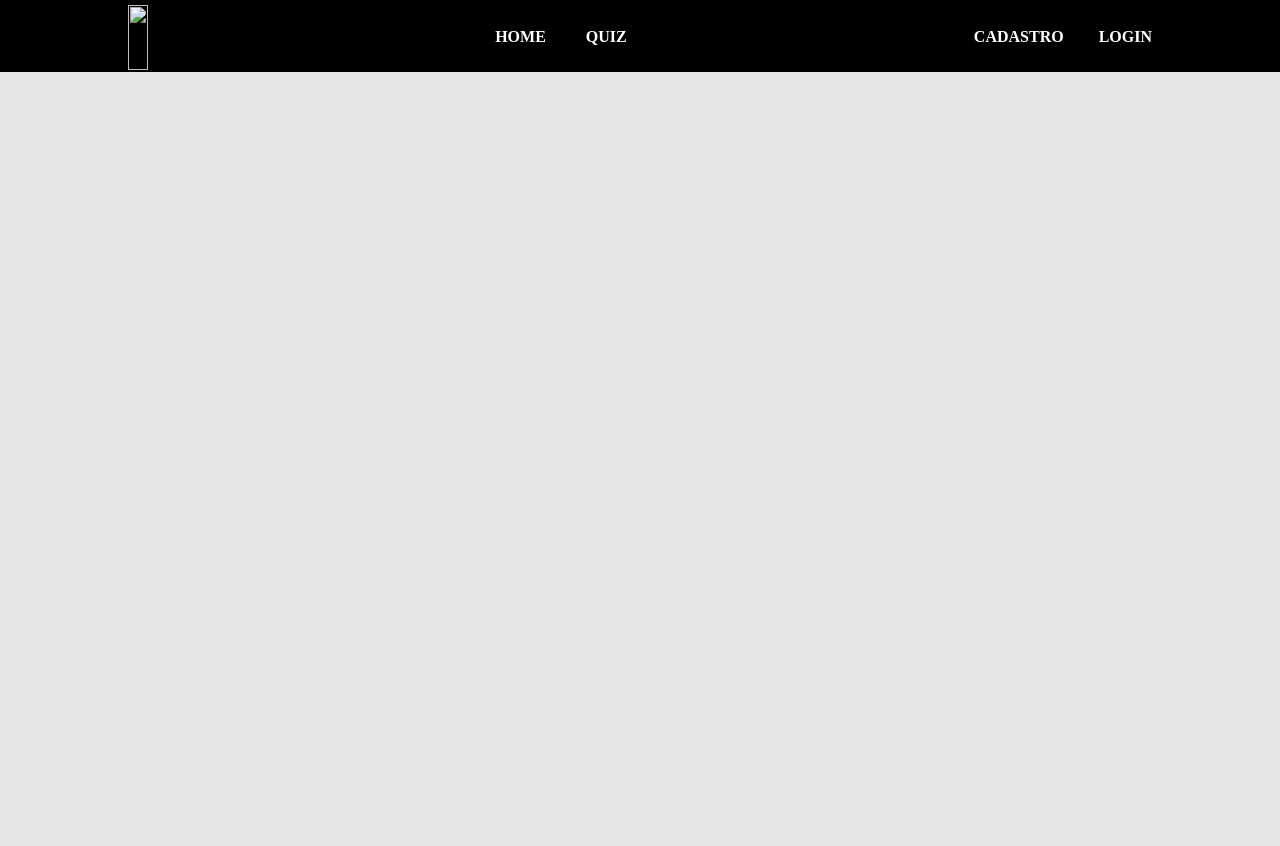
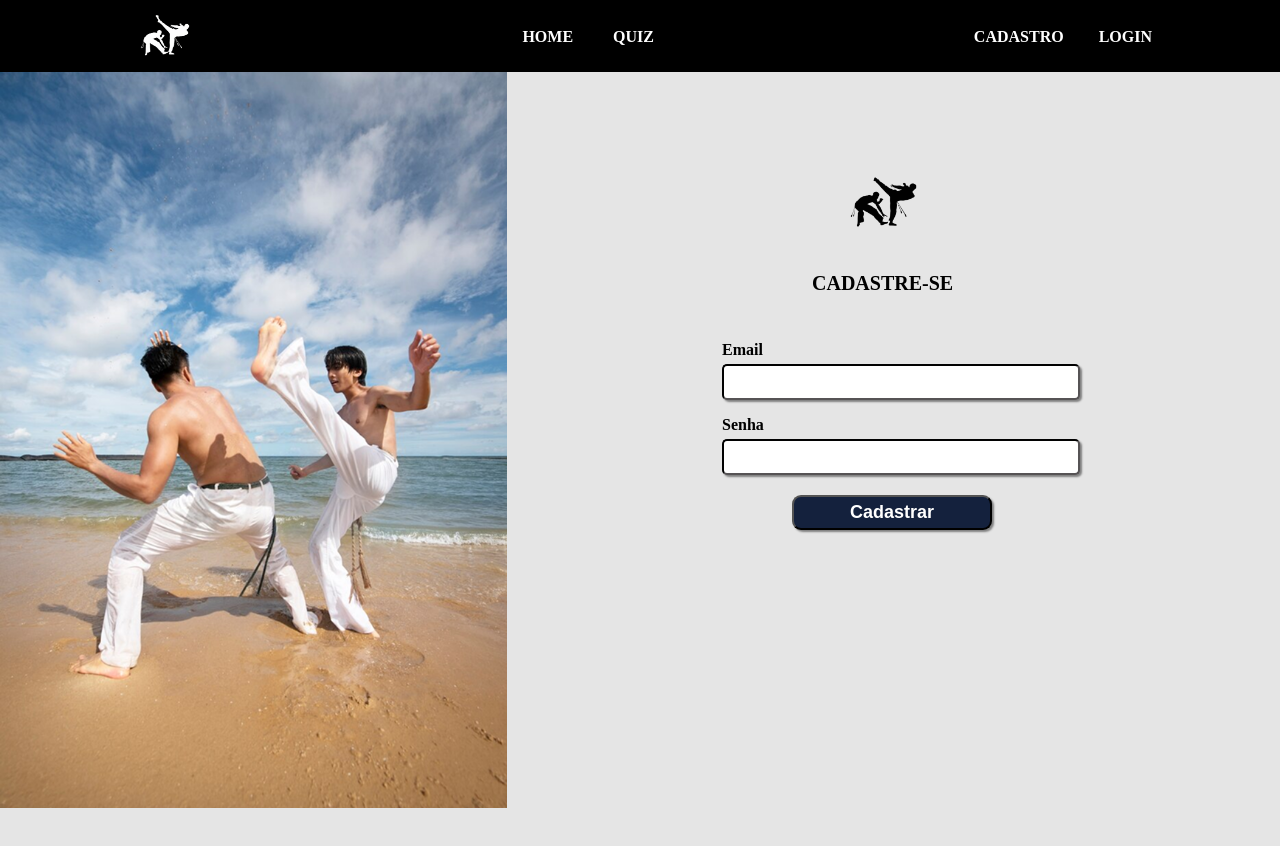
Before and after one commit to PinaBeatriz/Projeto_individual, a plain HTML site: page public/login.html in a window 1280 px wide. Before the commit the page ends 800 px from the top, so only its background shows below. Drawn offline with Linux system fonts and the light colour scheme.

Commit message:
Adiciona css completo em cadastro e login

```diff
--- a/public/css/login.css
+++ b/public/css/login.css
@@ -0,0 +1,151 @@
+body{
+    margin: 0;
+    padding: 0;
+    background-color: #E5E5E5;
+    overflow: hidden;
+}
+
+.container{
+    display: flex;
+    width: 80%;
+    margin:auto;
+    justify-content: space-between;
+    align-items: center;
+}
+
+.header{
+    height:70px;
+    border-bottom: 2px solid #000;
+    background-color: #000;
+}
+
+.header.container{
+    justify-content: space-between;
+    align-items: center;
+    height: 100%;
+
+}
+
+.header a{
+    text-decoration: none;
+    color: white;
+    font-weight: bold;
+}
+
+
+.navbar{
+    display: flex;
+    align-items: center;
+    justify-content: space-between;
+    list-style: none; /* tira os pontinhos da lista*/
+    color: white;
+    gap: 40px; /* da um espaço entre os itens*/
+}
+
+.logo img{
+ width: fit-content;/* se adapta ao tamanho da navbar*/
+ height: 65px;
+ padding-top: 5px;
+}
+
+.container2{
+    display: flex;
+    justify-content: end;
+    gap: 35px;
+}
+
+.header.container2{
+    justify-content: space-between;
+    align-items: center;
+    height: 100%;
+}
+/* Fim do header */
+
+.cadastro_img{
+  width: 50%;
+  height: 92vh;
+}
+
+
+.cadastro_img img{
+  width: 100%;
+  height: 100%;
+  object-fit: cover;
+}
+
+.cadastro{
+  display: flex;
+  width: 100%;
+  height: 100vh;
+}
+
+
+.formulario{
+  display: flex;
+  flex-direction: column;
+  align-items: flex-start;
+  padding-left: 215px;
+  padding-top: 25px;
+  padding-right: 200px;
+}
+
+.formulario .logo{
+  display: flex;
+  margin-bottom: 0px;
+  margin-left: 110px;
+  padding-top: 50px;
+
+}
+
+.formulario .logo img{
+  height: 100px;
+}
+
+.formulario .mensagem{
+ margin-bottom: 10px;
+ margin-right: 40px;
+}
+
+.formulario .mensagem p{
+ font-size: 20px;
+ color: black;
+ font-weight: bold;
+ padding-left: 90px; /* margin-left: 10px;
+ margin-bottom: 0px;
+ margin-top: 0px; */
+}
+
+.campo input{
+ width: 350px;
+ height: 30px;
+ border-color: #565355;
+ border-radius: 5px;
+ box-shadow: 2px 2px 2px gray;
+}
+
+.formulario .campo{
+    margin-bottom: 10px;
+}
+
+.formulario .campo p{
+    font-weight: bold;
+    margin-bottom: 5px;
+}
+
+.botao{
+    display: flex;
+    margin: 70px;
+    margin-top: 10px;
+}
+
+.botao button{
+    height: 35px;
+    width: 200px;
+    background-color:#14213D ;
+    color: white;
+    font-size: 18px;
+    font-weight:bold ;
+    border-radius: 9px;
+    box-shadow: 2px 2px 2px gray;
+
+}
--- a/public/login.html
+++ b/public/login.html
@@ -4,17 +4,19 @@
     <meta charset="UTF-8" />
     <meta name="viewport" content="width=device-width, initial-scale=1.0" />
     <title>Cadastro</title>
-    <link rel="stylesheet" href="./css/index.css" />
-    <link rel="preconnect" href="https://fonts.googleapis.com">
-    <link rel="preconnect" href="https://fonts.gstatic.com" crossorigin>
-    <link href="https://fonts.googleapis.com/css2?family=Raleway:ital,wght@0,100..900;1,100..900&display=swap" rel="stylesheet">
+    <link rel="stylesheet" href="./css/login.css" />
+    <link rel="preconnect" href="https://fonts.googleapis.com" />
+    <link rel="preconnect" href="https://fonts.gstatic.com" crossorigin />
+    <link
+      href="https://fonts.googleapis.com/css2?family=Raleway:ital,wght@0,100..900;1,100..900&display=swap"
+      rel="stylesheet"/>
   </head>
   <body>
     <!-- HEADER INICIO -->
     <div class="header">
       <div class="container">
         <div class="logo">
-          <img src="./assets/logo branca.png" alt="" />
+          <img src="./assets/Log_branca.png" alt="" />
         </div>
         <ul class="navbar">
           <li>
@@ -35,3 +37,27 @@
       </div>
     </div>
     <!-- HEADER FINAL -->
+    <div class="cadastro">
+      <div class="cadastro_img">
+          <img src="./assets/Cadastro.png" alt="" />
+        </div>
+      <div class="formulario">
+        <div class="logo">
+          <img src="./assets/Logo_preta.png" alt="" />
+        </div>
+        <div class="mensagem">
+          <p>CADASTRE-SE</p>
+        </div>
+        <div class="campo">
+          <p>Email</p>
+          <input type="text" id="input_email" />
+          <p>Senha</p>
+          <input type="text" id="input_senha" />
+        </div>
+        <div class="botao">
+          <button>Cadastrar</button>
+        </div>
+      </div>
+    </div>
+  </body>
+</html>
```
Also changed, not shown: public/index.html (+1 -1 lines).
